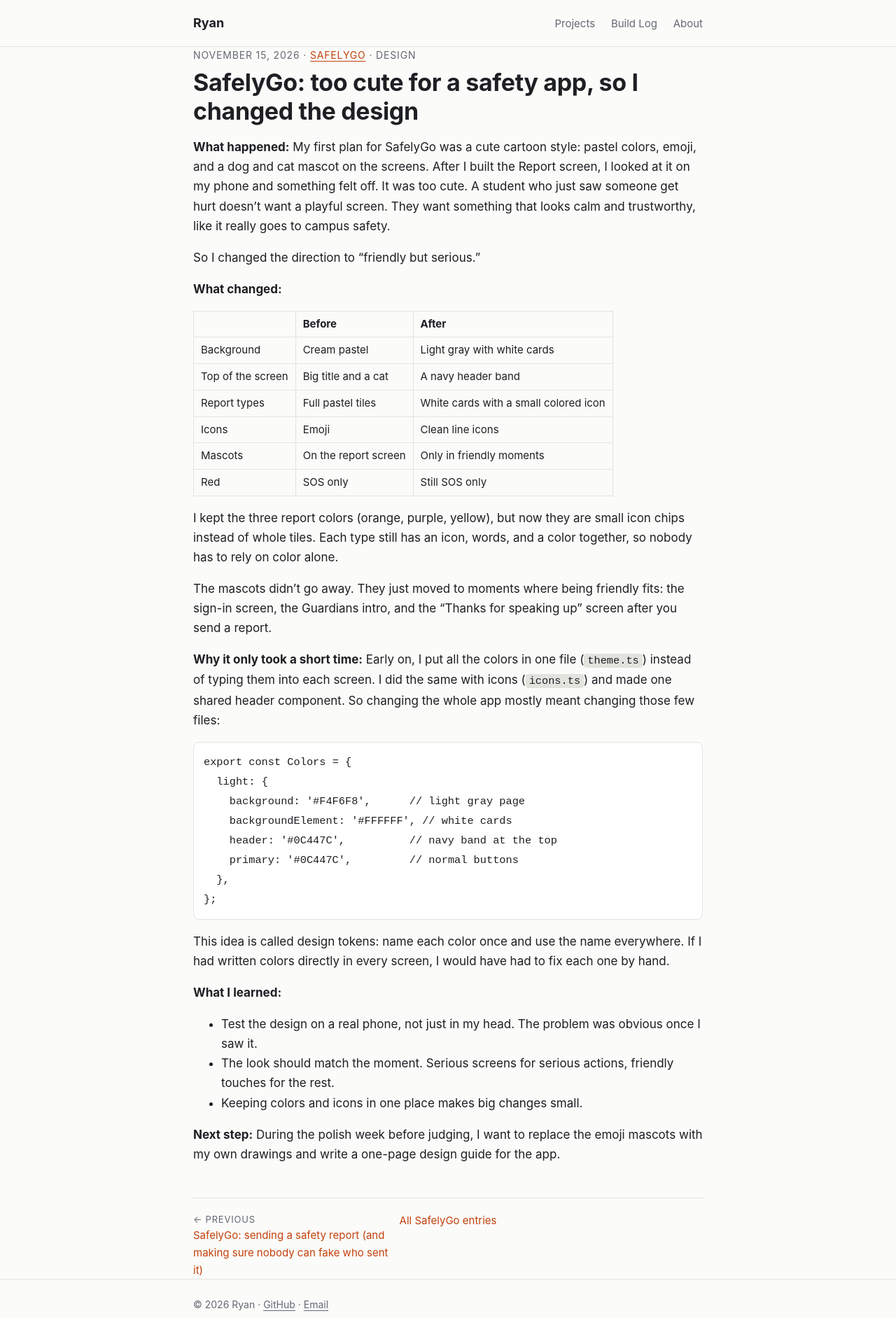
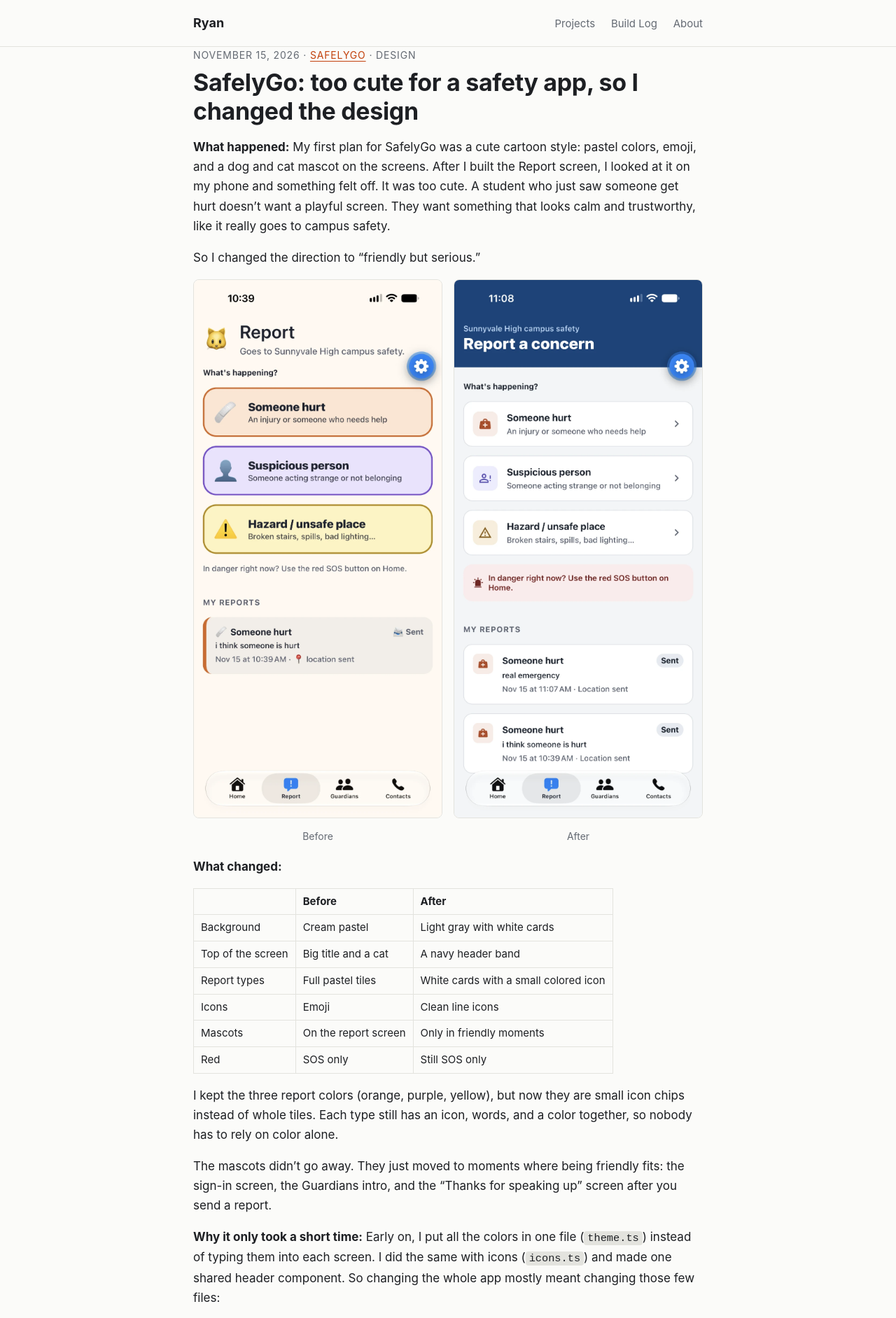
Before and after one commit to ryanyim777/ryanyim777.github.io, a Jekyll site: the page built from _posts/2026-11-15-safelygo-design-change.md, in a window 1280 px wide. Shown: the top 1883 px of the page at 70% size. Built offline with Jekyll 4.4.1, drawn with Linux system fonts in a browser that asks for light colours.

Commit message:
Add screenshots to SafelyGo posts (Contacts, Reports, before/after redesign)

```diff
--- a/_posts/2026-11-15-safelygo-design-change.md
+++ b/_posts/2026-11-15-safelygo-design-change.md
@@ -13,7 +13,16 @@ They want something that looks calm and trustworthy, like it really goes to camp
 
 So I changed the direction to "friendly but serious."
 
-<!-- ![Report screen before and after the redesign](/assets/images/safelygo/report-before-after.png) -->
+<div class="shots">
+  <figure>
+    <img src="/assets/images/safelygo/report-tab-before.webp" alt="Before: cream background, a cat emoji, and big pastel tiles for each report type.">
+    <figcaption>Before</figcaption>
+  </figure>
+  <figure>
+    <img src="/assets/images/safelygo/report-tab-after.webp" alt="After: a navy header, white cards with small colored icons, and a red SOS reminder.">
+    <figcaption>After</figcaption>
+  </figure>
+</div>
 
 **What changed:**
 
--- a/assets/css/style.css
+++ b/assets/css/style.css
@@ -112,3 +112,10 @@ h3 { font-size: 18px; margin: 28px 0 8px; }
   .post-nav-up, .post-nav-next { text-align: left; }
   .post-nav-up { order: 3; }
 }
+
+/* Phone screenshots in posts */
+.phone-shot { display: block; max-width: 300px; margin: 16px auto; border: 1px solid var(--line); }
+.shots { display: grid; grid-template-columns: 1fr 1fr; gap: 16px; margin: 16px 0; }
+.shots figure { margin: 0; text-align: center; }
+.shots img { border: 1px solid var(--line); }
+.shots figcaption { color: var(--muted); font-size: 14px; margin-top: 6px; }
```
Also changed, not shown: _posts/2026-11-15-safelygo-contacts-sql.md (+1 -1 lines), _posts/2026-11-15-safelygo-reports.md (+3 -1 lines), assets/images/safelygo/contacts-tab.webp (added), assets/images/safelygo/report-tab-after.webp (added), assets/images/safelygo/report-tab-before.webp (added).
